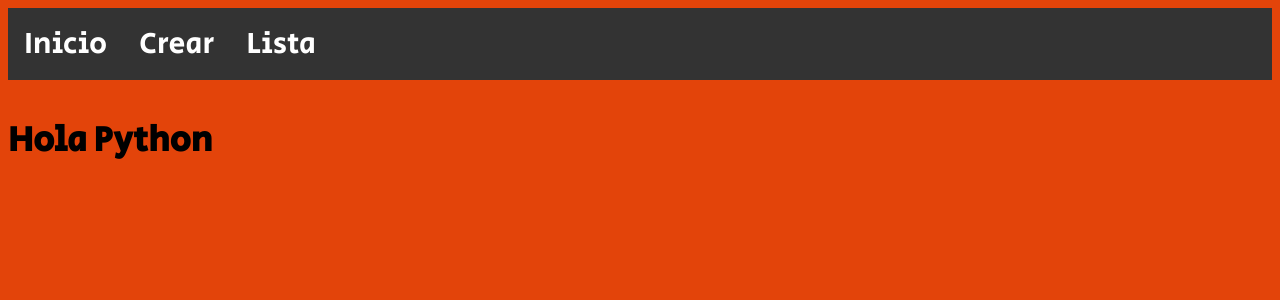
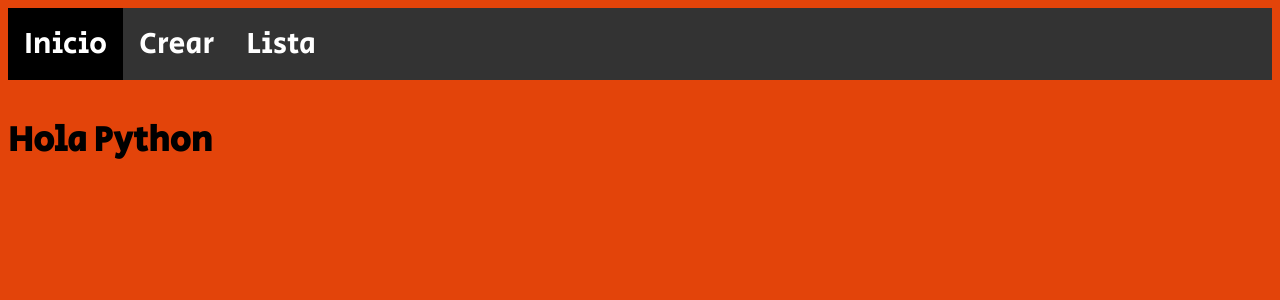
Before and after one commit to carlosgc93/test_django, a Django app: page / in a window 1280 px wide, with the pointer over the restyled element. Shown: the top 300 px of the page. Run offline with Django 4.2, Linux system fonts and the light colour scheme.

Commit message:
estilo css

```diff
--- a/basico/static/css/style.css
+++ b/basico/static/css/style.css
@@ -24,3 +24,8 @@ li a {
     padding: 14px 16px;
     text-decoration: none;
 }
+
+/* Change the link color to #111 (black) on hover */
+li a:hover {
+    background-color: black;
+}
```
